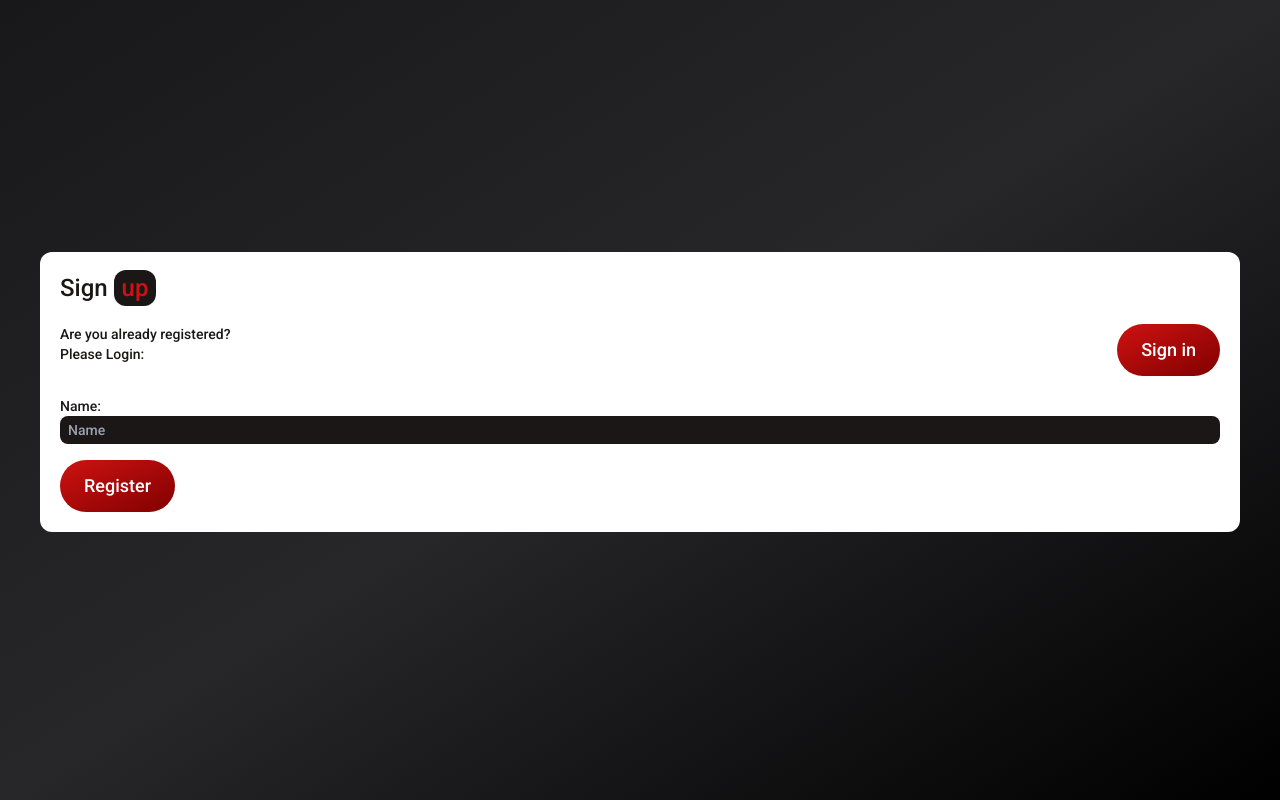
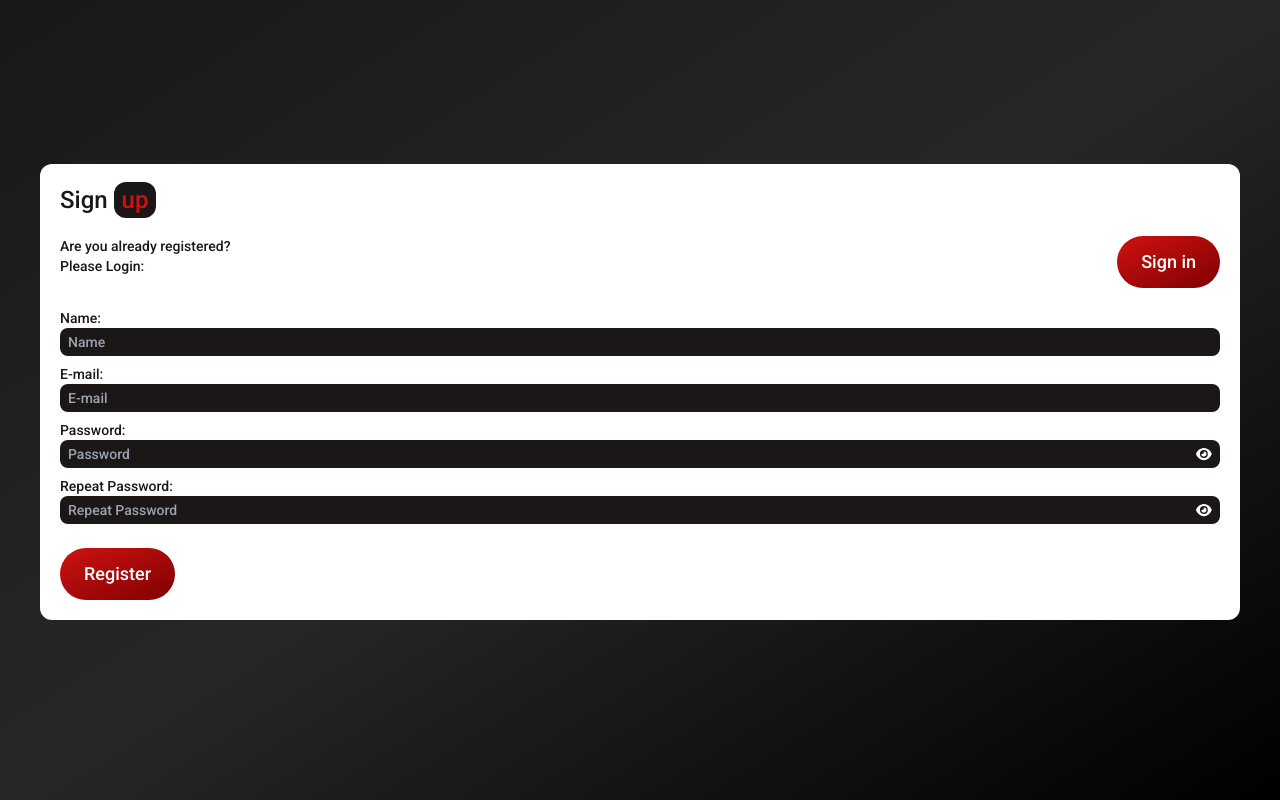
Before and after one commit to SantiagoMorais/daily-diet-frontend, a React (Vite) app: page /sign-up in a window 1280 px wide. Built offline with nearby package versions, Linux system fonts and the light colour scheme; no server answers.

Commit message:
created: SignUpForm component

```diff
--- a/src/components/signUp/signUpForm/index.tsx
+++ b/src/components/signUp/signUpForm/index.tsx
@@ -1,41 +1,53 @@
 import { useForm } from "react-hook-form";
-import { z } from "zod";
 import { zodResolver } from "@hookform/resolvers/zod";
-import { button } from "@styles/index";
-
-const registerNewUser = z
-  .object({
-    name: z.string().min(2, "The name must have at least 2 letters."),
-    email: z.string().email(),
-    password: z.string().min(6).max(15),
-    repeatPassword: z.string().min(6).max(15),
-  })
-  .refine((data) => data.password === data.repeatPassword, {
-    message: "The passwords not match",
-    path: ["repeatPassword"],
-  })
-  .refine((data) => data.name.includes(" "), {
-    message: "Please, fill in the name field at least your name and last name.",
-    path: ["name"],
-  });
-
-type IRegisterNewUser = z.infer<typeof registerNewUser>;
+import { button, errorMessage } from "@styles/index";
+import {
+  handleRegisterNewUser,
+  IRegisterNewUser,
+  registerNewUserSchema,
+} from "@functions/handleRegisterNewUser";
+import { FontAwesomeIcon } from "@fortawesome/react-fontawesome";
+import { faEye, faEyeSlash } from "@fortawesome/free-solid-svg-icons";
+import { useState } from "react";
+import { useNavigate } from "react-router-dom";
+import { IResponseReturn } from "@interfaces/index";
 
 export const SignUpForm = () => {
+  const [showPassword, setShowPassword] = useState<boolean>(false);
+  const redirect = useNavigate();
   const {
     register,
     handleSubmit,
     formState: { errors },
   } = useForm<IRegisterNewUser>({
-    resolver: zodResolver(registerNewUser),
+    resolver: zodResolver(registerNewUserSchema),
   });
 
   const handleRegisterUser = async (data: IRegisterNewUser) => {
     const { email, name, password, repeatPassword } = data;
+    const registerNewUser: IResponseReturn = await handleRegisterNewUser({
+      email,
+      name,
+      password,
+      repeatPassword,
+    });
+
+    if (registerNewUser.response?.type === "error") {
+      alert(registerNewUser.response.message);
+    }
+
+    return redirect("/");
+  };
+
+  const togglePassword = () => {
+    setShowPassword(!showPassword);
   };
 
   return (
-    <form className="" onSubmit={handleSubmit(handleRegisterUser)}>
+    <form
+      className="flex flex-col gap-2"
+      onSubmit={handleSubmit(handleRegisterUser)}
+    >
       <label htmlFor="name">
         Name:
         <input
@@ -45,10 +57,69 @@ export const SignUpForm = () => {
           className="w-full rounded-lg bg-bg px-2 py-1 text-white"
           {...register("name")}
         />
+        {errors.name && <p className={errorMessage()}>{errors.name.message}</p>}
       </label>
-      {errors.name && (
-        <p className="text-sm text-primary py-2">{errors.name.message}</p>
-      )}
+
+      <label htmlFor="email">
+        E-mail:
+        <input
+          type="email"
+          id="email"
+          placeholder="E-mail"
+          className="w-full rounded-lg bg-bg px-2 py-1 text-white"
+          {...register("email")}
+        />
+        {errors.email && (
+          <p className={errorMessage()}>{errors.email.message}</p>
+        )}
+      </label>
+
+      <label htmlFor="password">
+        Password:
+        <div className="flex">
+          <input
+            type={showPassword ? "text" : "password"}
+            id="password"
+            placeholder="Password"
+            className="w-full rounded-lg rounded-r-none bg-bg px-2 py-1 text-white"
+            {...register("password")}
+          />
+          <button
+            type="button"
+            className="rounded-r-lg bg-bg px-2 text-white"
+            onClick={() => togglePassword()}
+          >
+            <FontAwesomeIcon icon={showPassword ? faEyeSlash : faEye} />
+          </button>
+        </div>
+        {errors.password && (
+          <p className={errorMessage()}>{errors.password.message}</p>
+        )}
+      </label>
+
+      <label htmlFor="repeatPassword">
+        Repeat Password:
+        <div className="flex">
+          <input
+            type={showPassword ? "text" : "password"}
+            id="repeatPassword"
+            placeholder="Repeat Password"
+            className="w-full rounded-lg rounded-r-none bg-bg px-2 py-1 text-white"
+            {...register("repeatPassword")}
+          />
+          <button
+            type="button"
+            className="rounded-r-lg bg-bg px-2 text-white"
+            onClick={() => togglePassword()}
+          >
+            <FontAwesomeIcon icon={showPassword ? faEyeSlash : faEye} />
+          </button>
+        </div>
+        {errors.repeatPassword && (
+          <p className={errorMessage()}>{errors.repeatPassword.message}</p>
+        )}
+      </label>
+
       <button
         type="submit"
         className={button({ color: "secondary", className: "mt-4" })}
--- a/src/functions/handleRegisterNewUser.ts
+++ b/src/functions/handleRegisterNewUser.ts
@@ -1,30 +1,67 @@
 import { env } from "@env/index";
-import axios from "axios";
+import axios, { AxiosError } from "axios";
+import { z } from "zod";
 
-interface IHandleRegisterNewUser {
-  name: string;
-  email: string;
-  password: string;
-  repeatPassword: string;
+export interface IResponse {
+  message: string;
+  status: number;
+  type: "success" | "error";
 }
 
-export const handleRegisterNewUser = ({
+export const registerNewUserSchema = z
+  .object({
+    name: z.string().min(2, "The name must have at least 2 letters."),
+    email: z.string().email(),
+    password: z
+      .string()
+      .min(6, "Password must contain at least 6 characters")
+      .max(15, "Password must contain at most 15 characters"),
+    repeatPassword: z
+      .string()
+      .min(6, "Password must contain at least 6 characters")
+      .max(15, "Password must contain at most 15 characters"),
+  })
+  .refine((data) => data.password === data.repeatPassword, {
+    message: "The passwords not match",
+    path: ["repeatPassword"],
+  })
+  .refine((data) => data.name.includes(" "), {
+    message: "Please, fill in the name field at least your name and last name.",
+    path: ["name"],
+  });
+
+export type IRegisterNewUser = z.infer<typeof registerNewUserSchema>;
+
+export const handleRegisterNewUser = async ({
   name,
   email,
   password,
   repeatPassword,
-}: IHandleRegisterNewUser) => {
-  axios
-    .post<IHandleRegisterNewUser>(`${env.VITE_DATABASE_URL}/users`, {
+}: IRegisterNewUser) => {
+  let response: IResponse | undefined = undefined;
+
+  await axios
+    .post<IRegisterNewUser>(`${env.VITE_DATABASE_URL}/users`, {
       name,
       email,
       password,
       repeatPassword,
     })
     .then((res) => {
-      console.log(res.status);
+      response = {
+        message: "User registered successfully.",
+        status: res.status,
+        type: "success",
+      };
     })
-    .catch((err) => {
-      return err
+    .catch((err: AxiosError) => {
+      const errorResponse = JSON.parse(err.request.response);
+      response = {
+        message: errorResponse.message,
+        status: err.status ? err.status : 500,
+        type: "error",
+      };
     });
+
+  return { response };
 };
--- /dev/null
+++ b/src/interfaces/index.d.ts
@@ -0,0 +1,9 @@
+export interface IResponse {
+  message: string;
+  status: number;
+  type: "success" | "error";
+}
+
+export interface IResponseReturn {
+  response: IResponse | undefined;
+}
--- a/src/styles/index.ts
+++ b/src/styles/index.ts
@@ -19,3 +19,7 @@ export const avatar = tv({
 export const afterHover = tv({
   base: "absolute left-0 top-0 z-0 h-full w-full origin-right scale-x-0 bg-secondary transition-transform duration-500 group-hover:origin-left group-hover:scale-x-100",
 });
+
+export const errorMessage = tv({
+  base: "text-sm text-primary pt-1",
+});
--- a/tsconfig.app.json
+++ b/tsconfig.app.json
@@ -27,7 +27,7 @@
       "@assets/*": ["assets/*"],
       "@components/*": ["components/*"],
       "@functions/*": ["functions/*"],
-      "@types/*": ["types/*"],
+      "@interfaces/*": ["interfaces/*"],
       "@styles/*": ["styles/*"],
       "@env/*": ["env/*"]
     }
```
